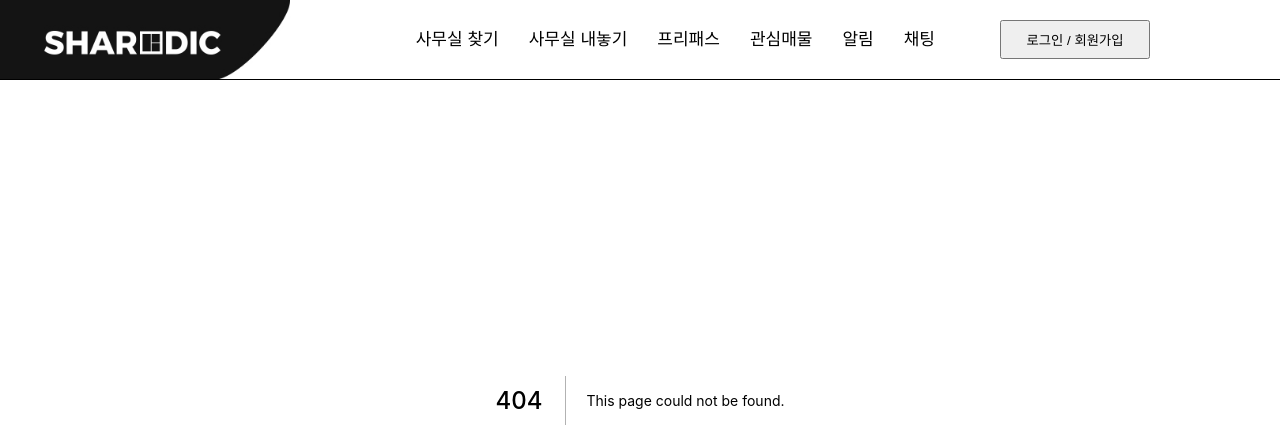
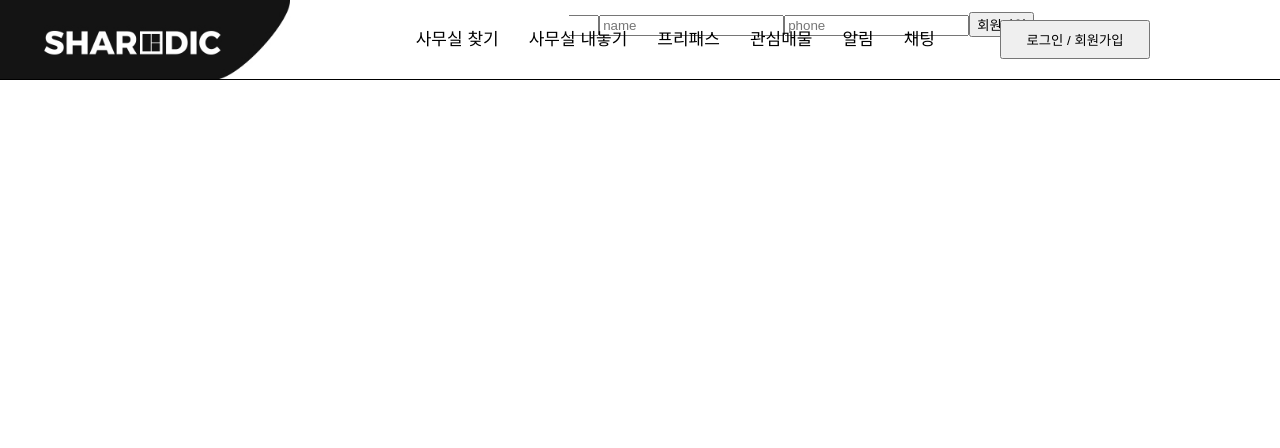
Before and after one commit to JamesSleep/share-dic, a Next.js app: page /SignUp/SignUpContainer in a window 1280 px wide. Before the commit this address had no page. Shown: the top 448 px of the page. Built offline with nearby package versions, Linux system fonts and the light colour scheme.

Commit message:
signUp update

```diff
--- /dev/null
+++ b/pages/SignUp/SignUpContainer.js
@@ -0,0 +1,56 @@
+import React, { useState } from "react";
+import Router, { useRouter } from "next/router";
+import SignUpPresenter from "./SignUpPresenter";
+import { postData } from "../../api";
+
+const SignUpContainer = () => {
+  const router = useRouter();
+  const [signUpData, setSignUpData] = useState({
+    email: "",
+    password1: "",
+    password2: "",
+    name: "",
+    phone: "",
+  });
+
+  const setState = (property, event) => {
+    setSignUpData({
+      ...signUpData,
+      [property]: event.target.value
+    });
+  };
+
+  const post = async () => {
+    console.log(signUpData);
+    const form = new FormData();
+    form.append("method", "proc_member_add");
+    form.append("mb_id", signUpData.email);
+    form.append("mb_password", signUpData.password1);
+    form.append("mb_password_ck", signUpData.password2);
+    form.append("mb_name", signUpData.name);
+    form.append("mb_hp", signUpData.phone);
+    const {
+      data : { message, result }
+    } = await postData(form);
+    if (result === "Y") {
+      router.push("/");
+    } else {
+      console.log("error:",message);
+      for (let key of form.keys()) {
+        console.log("key:", key);
+      }
+      for (let value of form.values()) {
+        console.log("key:", value);
+      }
+    }
+  };
+
+  return (
+    <SignUpPresenter
+      post={post}
+      setState={setState}
+    />
+  )
+}
+
+export default SignUpContainer;
--- /dev/null
+++ b/pages/SignUp/SignUpPresenter.js
@@ -0,0 +1,17 @@
+import React from "react";
+import Link from "next/link";
+
+const SignUpPresenter = ({ post, setState }) => (
+  <div>
+    <h2>회원가입</h2>
+    <Link href="/">홈</Link><Link href="/Login">로그인</Link>
+    <input type="text" placeholder="email" onChange={event=>setState("email", event)} />
+    <input type="text" placeholder="password" onChange={event=>setState("password1", event)} />
+    <input type="text" placeholder="password check" onChange={event=>setState("password2", event)} />
+    <input type="text" placeholder="name" onChange={event=>setState("name", event)} />
+    <input type="text" placeholder="phone" onChange={event=>setState("phone", event)} />
+    <input type="submit" value="회원가입" onClick={()=>post()}/>
+  </div>
+);
+
+export default SignUpPresenter;
--- /dev/null
+++ b/pages/SignUp/index.js
@@ -0,0 +1,4 @@
+import React from "react";
+import SignUpContainer from "./SignUpContainer";
+
+export default SignUpContainer;
```
